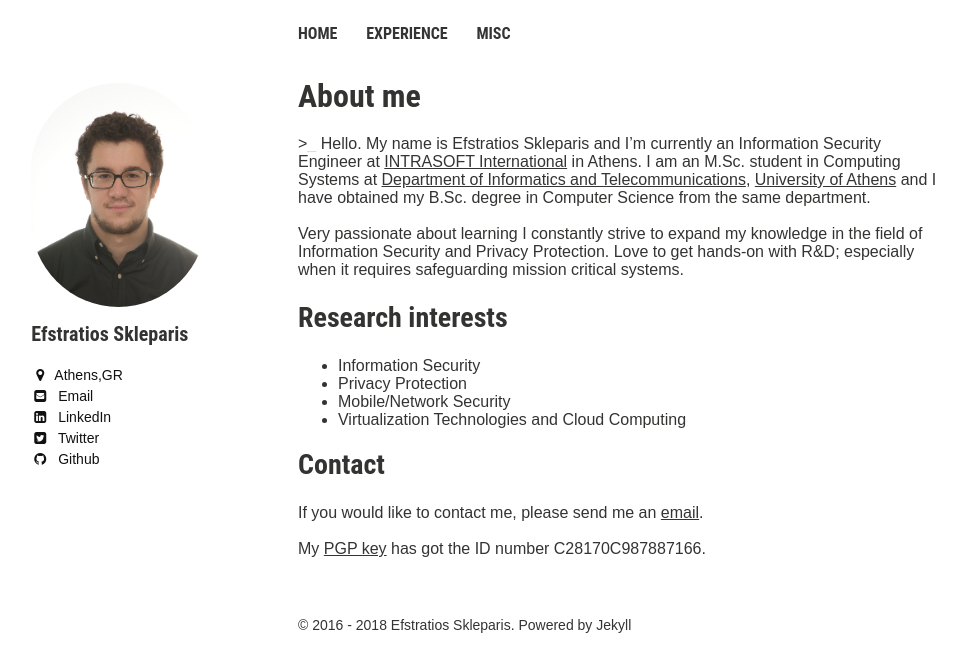
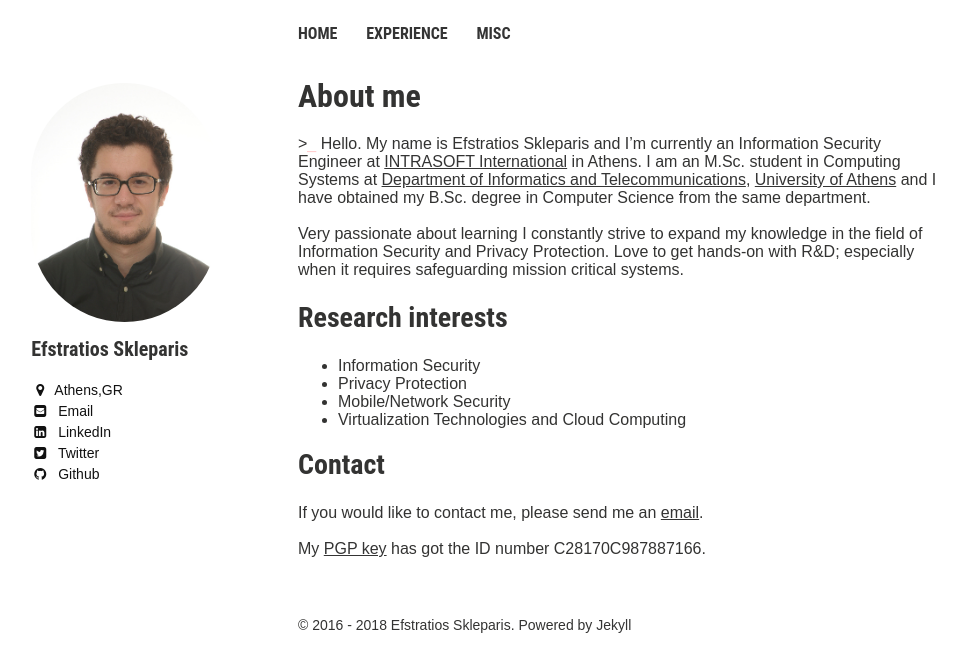
Before and after one commit to efstratios/efstratios.github.io, a Jekyll site: the page built from index.md, in a window 1280 px wide. Shown: the top 672 px of the page, without its empty margins (22-988 px from the left). Built offline with Jekyll 4.4.1, drawn with Linux system fonts in a browser that asks for light colours.

Commit message:
Updated author name width

```diff
--- a/_sass/page.scss
+++ b/_sass/page.scss
@@ -404,7 +404,7 @@
 		.bio-photo,
 		p,
 		.author-social {
-			max-width: 175px;
+			max-width: 187px; // author name size
 		}
 	}
 	@media #{$x-large} {
```
